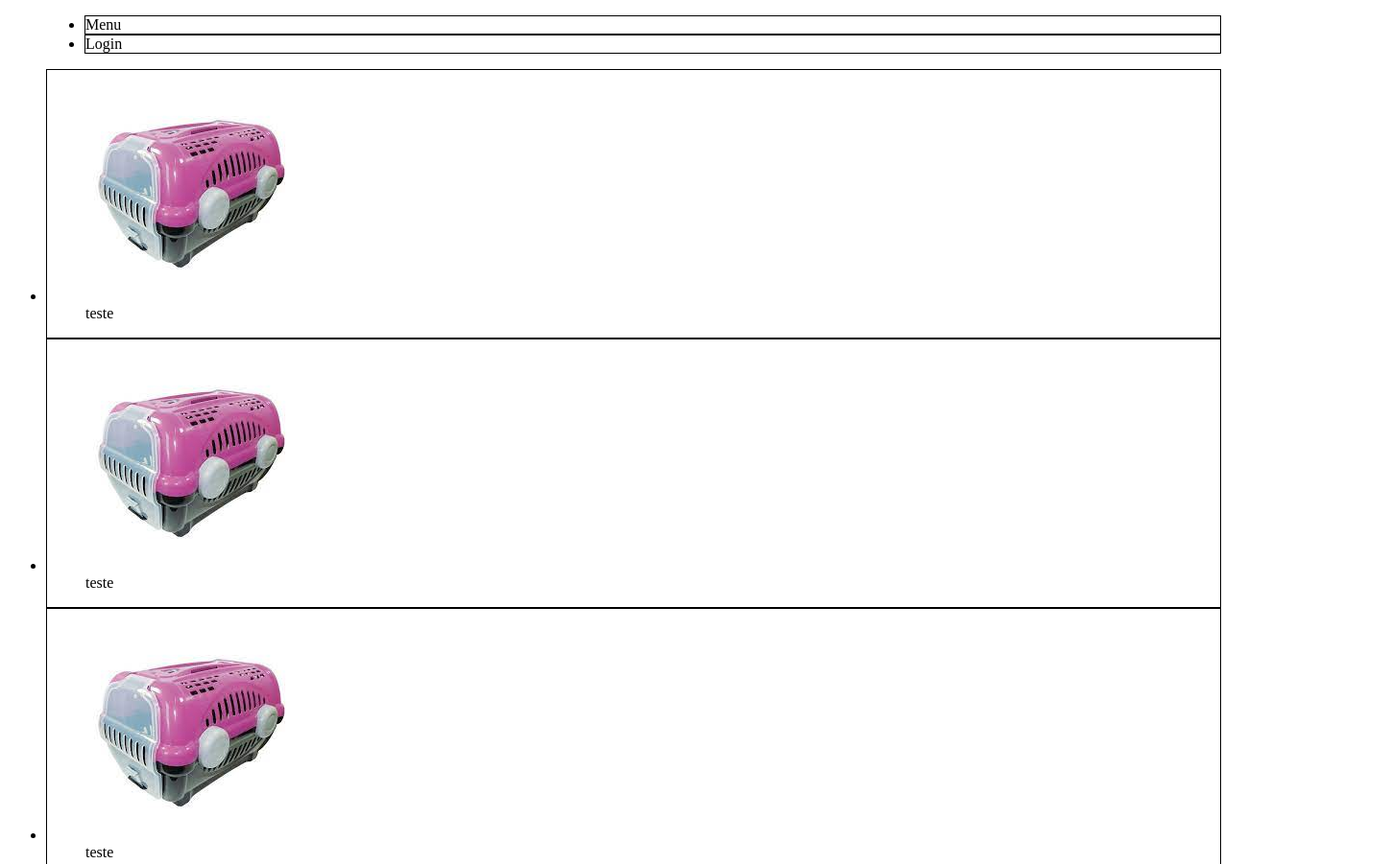
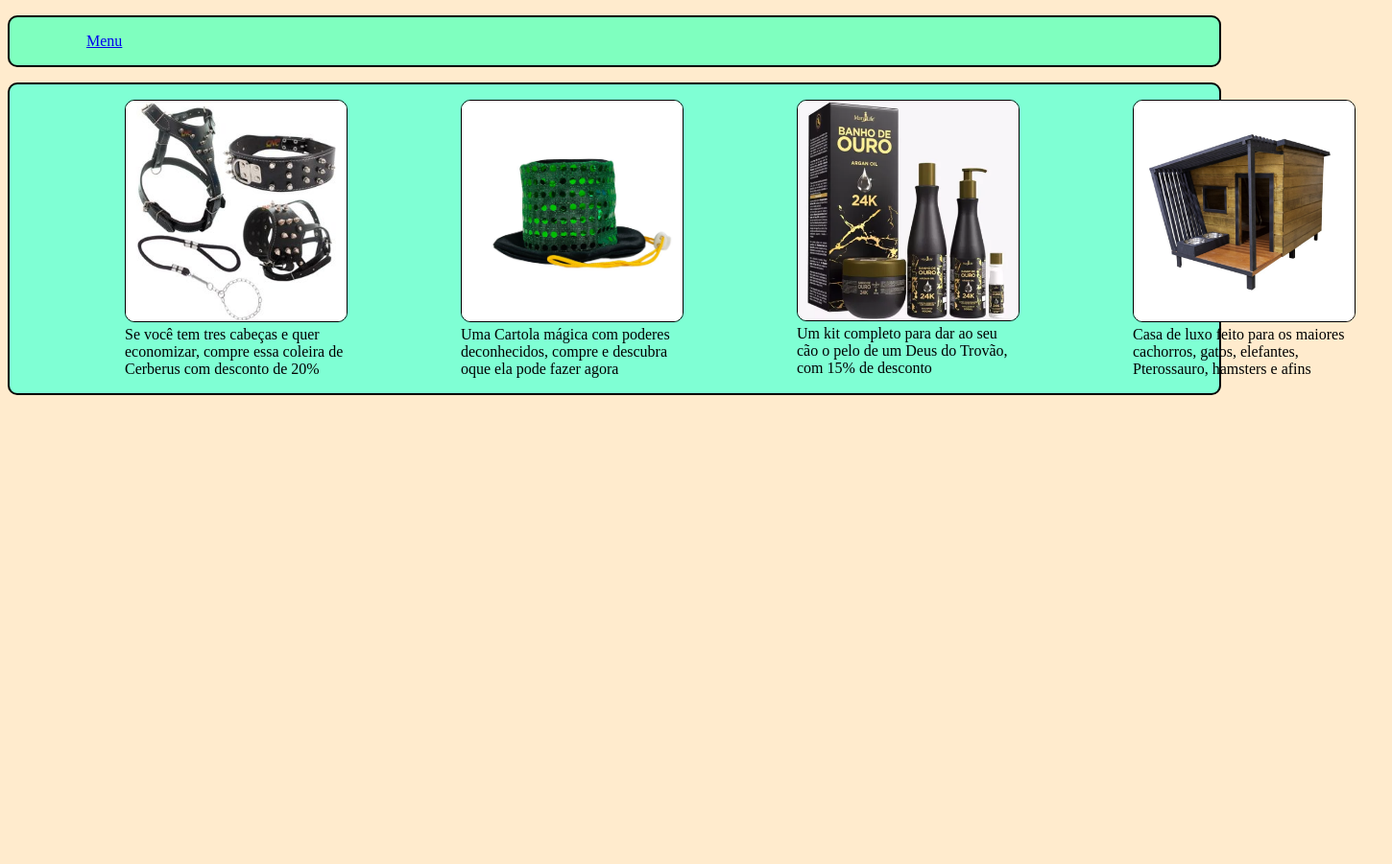
Before and after one commit to Gabriel-Oliviera42/Terceiro-exercicio, a plain HTML site: page index.html in a window 1280 px wide. Shown: the top 901 px of the page at 96% size, 1450 px wide, since content can reach past the window. After the commit the page ends 800 px from the top, so only its background shows below. Drawn offline with Linux system fonts and the light colour scheme.

Commit message:
tentativa 1
ficou ruim, mas não sei como fazer melhor, por enquanto

```diff
--- a/index.html
+++ b/index.html
@@ -8,43 +8,36 @@
 </head>
 <body>
     <menu>
-        <ul>
-            <li>Menu</li>
-            <li>Login</li>
+        <ul class="menu">
+            <li><a href="index.html">Menu</a></li>
         </ul>
     </menu>
     <main>
-        <ul>
-            <li>
+        <ul class="container">
+            <ol class="l1">
                 <figure>
-                    <img src="Imagens/Coisa de Pet Shop.jfif" alt="Coisa de Pet Shop">
-                    <figcaption>teste</figcaption>
+                    <a href="pag2.html"><img src="Imagens/Coleira de Cerberus.jfif" alt="Coisa de Pet Shop"></a>
+                    <figcaption>Se você tem tres cabeças e quer economizar, compre essa coleira de Cerberus com desconto de 20%</figcaption>
                 </figure>
-            </li>
-            <li>
+            </ol>
+            <ol class="l2">
                 <figure>
-                    <img src="Imagens/Coisa de Pet Shop.jfif" alt="Coisa de Pet Shop">
-                    <figcaption>teste</figcaption>
+                    <a href="pag3.html"><img src="Imagens/Cartola.jpeg" alt="Coisa de Pet Shop"></a>
+                    <figcaption>Uma Cartola mágica com poderes deconhecidos, compre e descubra oque ela pode fazer agora</figcaption>
                 </figure>
-            </li>
-            <li>
+            </ol>
+            <ol class="l3">
                 <figure>
-                    <img src="Imagens/Coisa de Pet Shop.jfif" alt="Coisa de Pet Shop">
-                    <figcaption>teste</figcaption>
+                    <a href="pag4.html"><img src="Imagens/Kit de Cabelo.webp" alt="Coisa de Pet Shop"></a>
+                    <figcaption>Um kit completo para dar ao seu cão o pelo de um Deus do Trovão, com 15% de desconto</figcaption>
                 </figure>
-            </li>
-            <li>
+            </ol>
+            <ol class="l4">
                 <figure>
-                    <img src="Imagens/Coisa de Pet Shop.jfif" alt="Coisa de Pet Shop">
-                    <figcaption>teste</figcaption>
+                    <a href="pag5.html"><img src="Imagens/casa de cachorro.jpg" alt="Coisa de Pet Shop"></a>
+                    <figcaption>Casa de luxo feito para os maiores cachorros, gatos, elefantes, Pterossauro, hamsters e afins</figcaption>
                 </figure>
-            </li>
-            <li>
-                <figure>
-                    <img src="Imagens/Coisa de Pet Shop.jfif" alt="Coisa de Pet Shop">
-                    <figcaption>teste</figcaption>
-                </figure>
-            </li>
+            </ol>
         </ul>
     </main>
 </body>
--- a/style.css
+++ b/style.css
@@ -1,3 +1,38 @@
-li {
+* {
+    list-style-type: none;
+}
+
+body {
+    background-color: blanchedalmond;
+}
+
+menu {
+    background-color: rgb(127, 255, 191);
+    border: 2px solid black;
+    border-radius: 10px;
+}
+
+.container {
+    display: flex;
+    background-color: aquamarine;
+    border: 2px solid black;
+    border-radius: 10px;
+}
+
+figure {
+    width: 230px;
+}
+
+img {
+    width: 230px;
     border: 1px solid black;
+    border-radius: 10px;
 }
+
+div.site {
+    display: flex;
+    background-color: #fff;
+    border: 1px solid black;
+    padding: 10px;
+    gap: 10px;
+}
```
Also changed, not shown: pag2.html (added, +25 -0 lines), pag3.html (added, +24 -0 lines), pag4.html (added, +27 -0 lines), pag5.html (added, +27 -0 lines), Imagens/Cartola.jpeg (added), Imagens/Coleira de Cerberus.jfif (added), Imagens/Kit de Cabelo.webp (added), Imagens/casa de cachorro.jpg (added).
